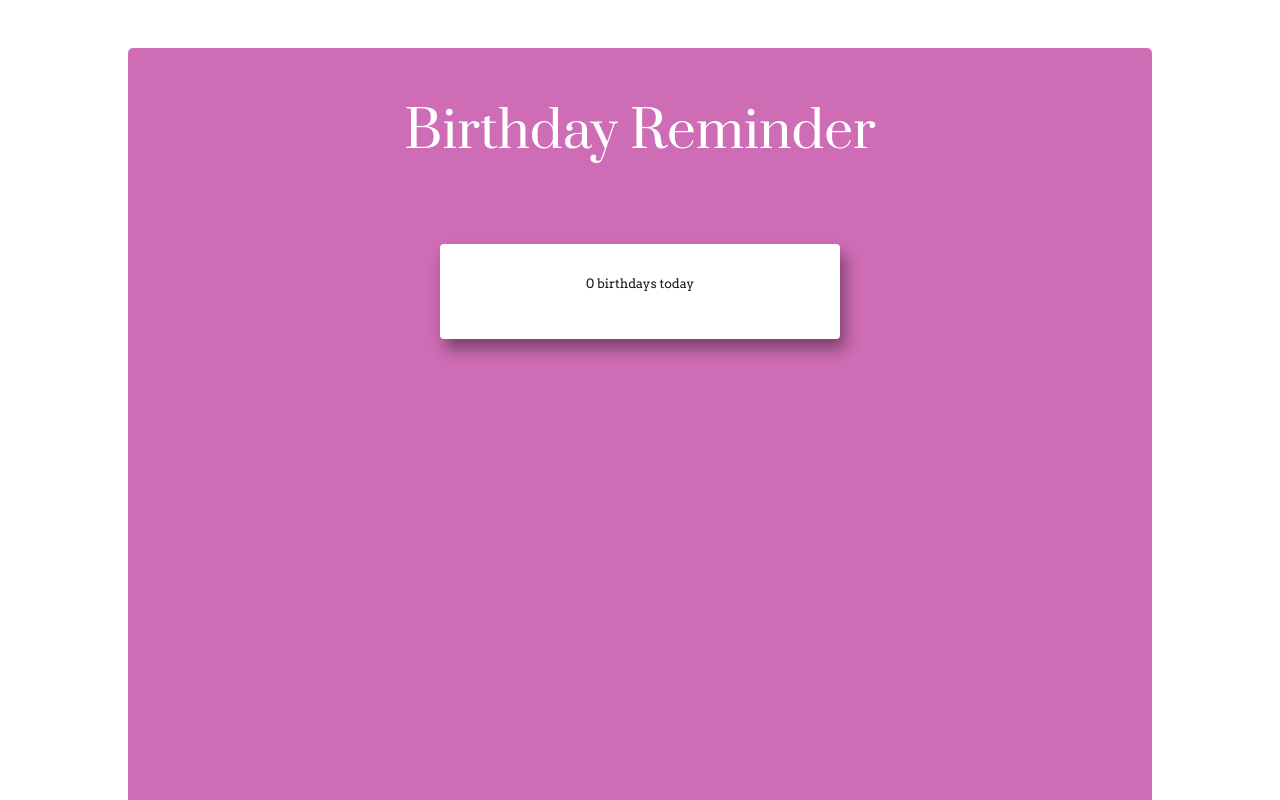
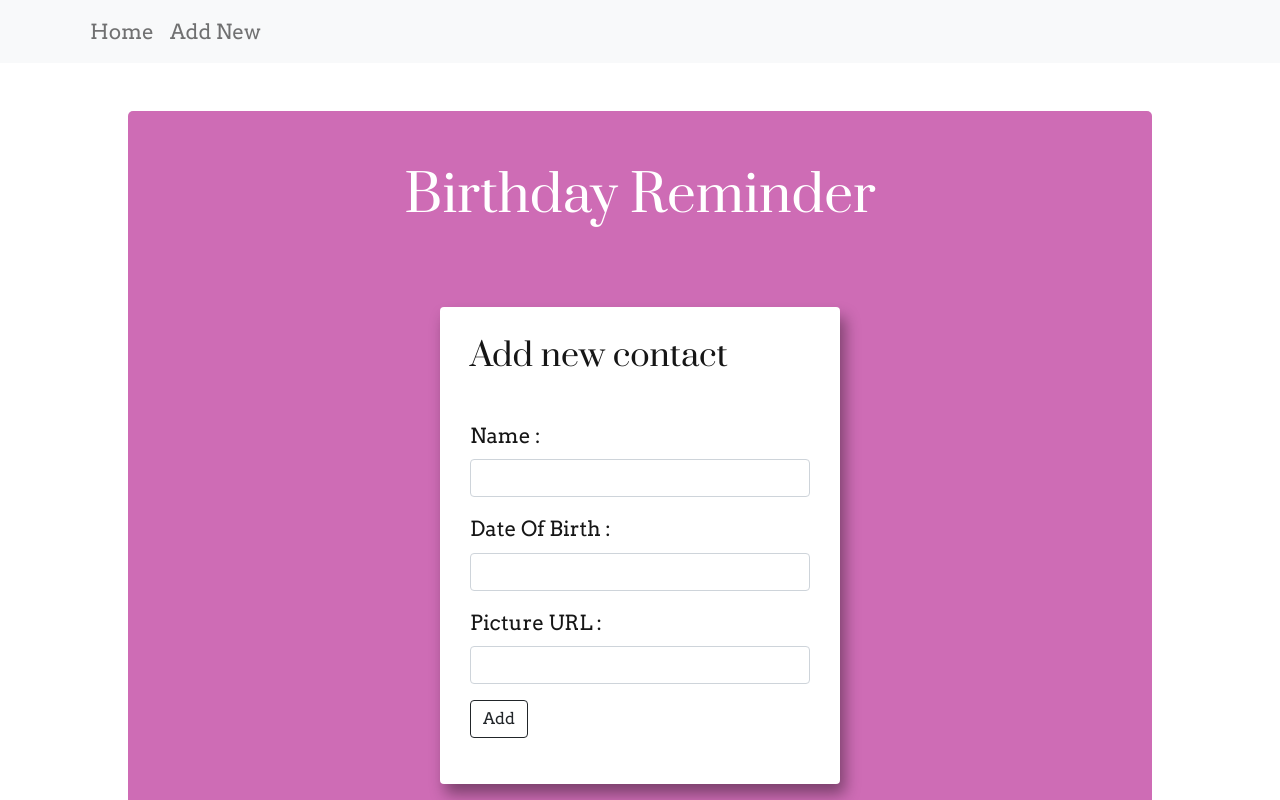
Before and after one commit to blitzmartin/birthday-reminder-MERN, a React (Create React App) app in the folder frontend/: page /newcontact in a window 1280 px wide. Shown: the top 800 px of the page. Built offline with nearby package versions, Linux system fonts and the light colour scheme; no server answers.

Commit message:
added new contact form (no link to backend)

```diff
--- a/frontend/package.json
+++ b/frontend/package.json
@@ -13,6 +13,7 @@
     "react-bootstrap": "^2.4.0",
     "react-dom": "^18.2.0",
     "react-icons": "^4.4.0",
+    "react-router-dom": "^6.3.0",
     "react-scripts": "5.0.1",
     "web-vitals": "^2.1.4"
   },
--- a/frontend/src/App.css
+++ b/frontend/src/App.css
@@ -52,6 +52,11 @@ h1 {
   text-align: center;
 }
 
+.white-box, h2 {
+  color: var(--dark-col);
+  margin-bottom: 2.3rem;
+}
+
 .btn-pink {
   background-color: var(--primary-col);
   color: var(--light-col);
@@ -92,3 +97,7 @@ h1 {
 .footer, p {
  font-size: 0.8rem;
 }
+
+.left {
+  text-align: left;
+}
--- a/frontend/src/App.js
+++ b/frontend/src/App.js
@@ -1,12 +1,23 @@
-import './App.css';
-import Home from './pages/Home';
-import Footer from './components/Footer';
+import "./App.css";
+import { BrowserRouter as Router, Routes, Route } from "react-router-dom";
+import Home from "./pages/Home";
+import Footer from "./components/Footer";
+import Header from "./components/Header";
+import NewContact from "./pages/NewContact";
+import NotFound from "./pages/NotFound";
 
 function App() {
   return (
     <div className="App">
-      <Home />
-      <Footer className="footer" />
+      <Router>
+        <Header />
+        <Routes>
+          <Route path="*" element={<NotFound />} />
+          <Route path="/" element={<Home />} />
+          <Route path="/newcontact" element={<NewContact />} />
+        </Routes>
+        <Footer className="footer" />
+      </Router>
     </div>
   );
 }
--- /dev/null
+++ b/frontend/src/components/Header.js
@@ -0,0 +1,19 @@
+import React from 'react';
+import Container from 'react-bootstrap/esm/Container';
+import { Navbar, Nav } from 'react-bootstrap';
+
+export default function Header() {
+  return (
+    <Navbar bg="light" expand="lg">
+    <Container>
+      <Navbar.Toggle aria-controls="basic-navbar-nav" />
+      <Navbar.Collapse id="basic-navbar-nav">
+        <Nav className="me-auto">
+          <Nav.Link href="/">Home</Nav.Link>
+          <Nav.Link href="/newcontact">Add New</Nav.Link>
+        </Nav>
+      </Navbar.Collapse>
+    </Container>
+  </Navbar>
+  )
+}
--- a/frontend/src/pages/Home.js
+++ b/frontend/src/pages/Home.js
@@ -1,7 +1,4 @@
 import React, { useEffect, useState } from "react";
-//import data from "../data.js";
-import axios from "axios";
-import Container from "react-bootstrap/Container";
 import List from "../components/List";
 
 const today = new Date();
--- /dev/null
+++ b/frontend/src/pages/NewContact.js
@@ -0,0 +1,54 @@
+import React, { useState } from 'react'
+import Container from 'react-bootstrap/Container'
+import Form from 'react-bootstrap/Form'
+import Button from 'react-bootstrap/Button'
+
+export default function NewContact() {
+
+    const [ name, setName ] = useState('');
+    const [ date, setDate ] = useState('');
+    const [ image, setImage ] = useState('');
+
+    const submitHandler = (e) => {
+        e.preventDefault();
+        console.log("submitted")
+    }
+  return (
+    <div className="pink-box">
+      <div className="header">
+        <h1>Birthday Reminder</h1>
+      </div>
+      <div className="d-grid gap-2 white-box left">
+        <h2>Add new contact</h2>
+            <Form onSubmit={submitHandler}>
+            <Form.Group className='mb-3' controlId='name'>
+                    <Form.Label>Name :</Form.Label>
+                    <Form.Control
+                    required
+                    onChange={(e) => setName(e.target.value) }
+                    />
+                </Form.Group>
+                <Form.Group className='mb-3' controlId='date'>
+                    <Form.Label>Date Of Birth :</Form.Label>
+                    <Form.Control
+                    type="name"
+                    required
+                    onChange={(e) => setDate(e.target.value) }
+                    />
+                </Form.Group>
+                <Form.Group className='mb-3' controlId='image'>
+                    <Form.Label>Picture URL :</Form.Label>
+                    <Form.Control
+                    type="name"
+                    required
+                    onChange={(e) => setImage(e.target.value) }
+                    />
+                </Form.Group>
+                <div className='mb-3'>
+                    <Button type="submit" variant="outline-dark" >Add</Button>
+                </div>
+            </Form>
+        </div>
+    </div>
+  )
+}
--- /dev/null
+++ b/frontend/src/pages/NotFound.js
@@ -0,0 +1,7 @@
+import React from 'react'
+
+export default function NotFound() {
+  return (
+    <div>NotFound</div>
+  )
+}
```
Also changed, not shown: 1 other file (tests, documents, lock files or other folders).
